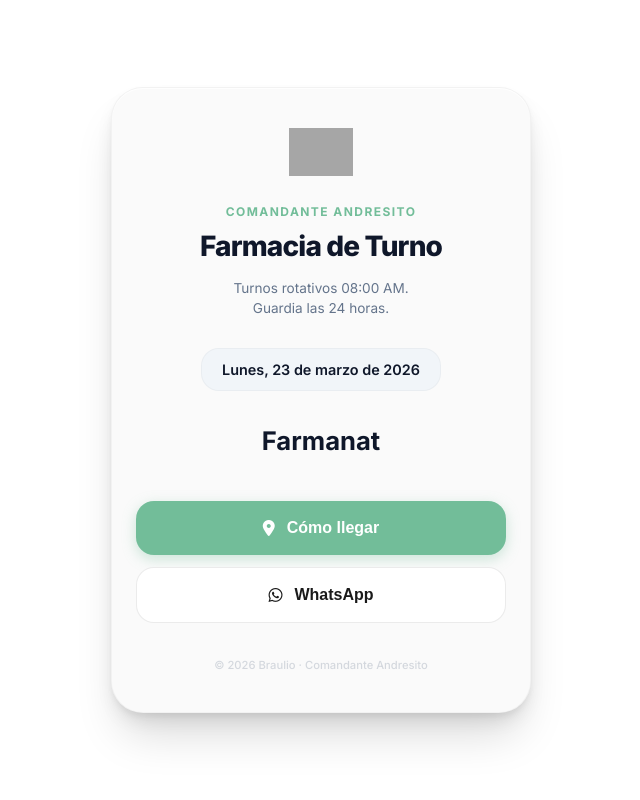
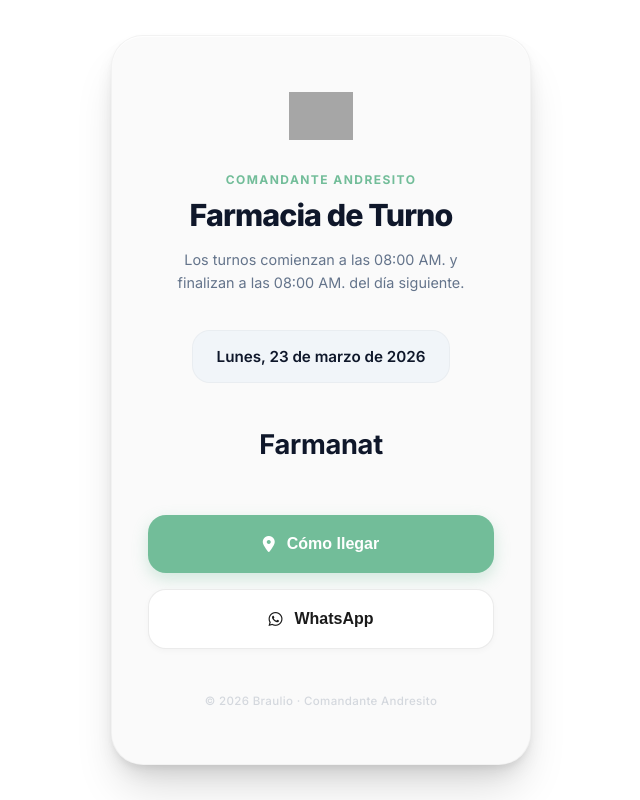
Before and after one commit to veronbraulio122-oss/Farmacias-de-turno, a plain HTML site: page index.html in a window 1280 px wide. Shown: the whole page, without its empty margins (319-959 px from the left). Drawn offline with Linux system fonts and the light colour scheme; grey boxes are pictures that could not be loaded.

Commit message:
UI:index.html

```diff
--- a/index.html
+++ b/index.html
@@ -2,20 +2,21 @@
 <html lang="es">
 <head>
     <meta charset="UTF-8">
-    <meta name="viewport" content="width=device-width, initial-scale=1.0, maximum-scale=5.0">
+    <meta name="viewport" content="width=device-width, initial-scale=1.0, maximum-scale=1.0, user-scalable=no">
     <title>Farmacia de Turno - Comandante Andresito</title>
     <link href="https://fonts.googleapis.com/css2?family=Inter:wght@400;500;600;700;800&display=swap" rel="stylesheet">
     <link rel="stylesheet" href="https://cdnjs.cloudflare.com/ajax/libs/font-awesome/6.5.0/css/all.min.css">
     <style>
         :root {
+            /* COLOR TIPO WINDOWS/TEAL MODERNO */
             --primary: #72bd99;
             --primary-hover: #5da684;
-            --bg-body: #ffffff;
-            --card-bg: #fafafa;
+            --bg-body: #ffffff; /* Fondo blanco puro para contraste */
+            --card-bg: #fafafa; /* Blanco suave para el recuadro */
             --text-main: #0f172a;
             --text-muted: #64748b;
             --border-color: rgba(0, 0, 0, 0.03);
-            --radius-lg: 32px;
+            --radius-lg: 32px; /* Un poco más curvo, más premium */
             --radius-md: 18px;
         }
 
@@ -33,16 +34,18 @@
             display: flex;
             align-items: center;
             justify-content: center;
-            padding: 15px; /* Menos padding lateral en el body */
+            padding: 24px;
             color: var(--text-main);
         }
 
         .card {
             background: var(--card-bg);
-            width: 100%; /* Ocupa todo el ancho disponible */
-            max-width: 420px; /* Pero no se estira de más en PC */
+            width: 100%;
+            max-width: 420px;
             border-radius: var(--radius-lg);
-            padding: 40px 24px; /* Padding ajustado para mobile */
+            padding: 56px 36px;
+            /* SOMBRAS PRO MULTICAPA (Layered Shadows) */
+            /* Esta es la magia para que flote: una sombra suave cerca, y una profunda lejos */
             box-shadow:
                 0 4px 6px -1px rgba(0, 0, 0, 0.05),
                 0 10px 20px -5px rgba(0, 0, 0, 0.1),
@@ -56,7 +59,7 @@
 
         .logo-municipio {
             height: 48px;
-            margin-bottom: 24px;
+            margin-bottom: 28px;
             object-fit: contain;
             opacity: 0.9;
         }
@@ -71,7 +74,7 @@
         }
 
         h1 {
-            font-size: 1.75rem; /* Un poco más chico para que no rompa en pantallas angostas */
+            font-size: 1.9rem;
             font-weight: 800;
             letter-spacing: -0.03em;
             color: var(--text-main);
@@ -80,39 +83,39 @@
         }
 
         .info {
-            font-size: 0.85rem;
-            line-height: 1.5;
+            font-size: 0.9rem;
+            line-height: 1.6;
             color: var(--text-muted);
-            margin-bottom: 30px;
+            margin-bottom: 36px;
+            padding: 0 10px;
         }
 
         .fecha {
             background-color: #f1f5f9;
             border: 1px solid rgba(0, 0, 0, 0.03);
-            padding: 12px 20px;
+            padding: 16px 24px;
             border-radius: var(--radius-md);
             font-weight: 600;
-            font-size: 0.9rem;
+            font-size: 0.95rem;
             color: var(--text-main);
-            margin-bottom: 35px;
+            margin-bottom: 45px;
             display: inline-block;
-            width: auto;
         }
 
         .logo-red {
-            height: 28px;
-            margin-bottom: 12px;
+            height: 32px;
+            margin-bottom: 16px;
             opacity: 0.7;
             object-fit: contain;
         }
 
         .nombre-farmacia {
-            font-size: 1.6rem;
+            font-size: 1.7rem;
             font-weight: 700;
             color: var(--text-main);
-            margin-bottom: 35px;
-            min-height: 40px;
-            line-height: 1.2;
+            margin-bottom: 45px;
+            min-height: 42px;
+            letter-spacing: -0.01em;
         }
 
         .btn {
@@ -120,48 +123,62 @@
             align-items: center;
             justify-content: center;
             width: 100%;
-            padding: 18px;
+            padding: 20px;
             border-radius: var(--radius-md);
             font-size: 1rem;
             font-weight: 700;
             border: none;
             cursor: pointer;
-            transition: all 0.25s ease;
+            transition: all 0.25s cubic-bezier(0.4, 0, 0.2, 1);
             gap: 12px;
-            margin-bottom: 12px;
+            margin-bottom: 16px;
+        }
+
+        .btn:active {
+            transform: scale(0.97);
         }
 
         .btn-maps {
             background-color: var(--primary);
             color: white;
-            box-shadow: 0 4px 14px rgba(114, 189, 153, 0.35);
+            /* Sombra suave para el botón también */
+            box-shadow: 0 6px 16px rgba(114, 189, 153, 0.3);
+        }
+
+        .btn-maps:hover {
+            background-color: var(--primary-hover);
+            transform: translateY(-2px); /* Pequeño salto al hover */
+            box-shadow: 0 8px 20px rgba(114, 189, 153, 0.4);
         }
 
         .btn-wpp {
             background-color: white;
             color: #1a1a1a;
             border: 1px solid rgba(0, 0, 0, 0.08);
+            box-shadow: 0 2px 6px rgba(0,0,0,0.03);
         }
 
-        /* Footer casi invisible pedido */
-        .footer {
-            margin-top: 35px;
-            font-size: 0.7rem;
-            color: var(--text-muted);
-            opacity: 0.25;
-            font-weight: 500;
+        .btn-wpp:hover {
+            background-color: #f8fafc;
+            border-color: rgba(0, 0, 0, 0.12);
         }
 
-        /* Ajustes extra para pantallas muy pequeñas (iPhone SE, etc) */
-        @media (max-width: 360px) {
-            .card { padding: 30px 20px; }
-            h1 { font-size: 1.5rem; }
-            .nombre-farmacia { font-size: 1.4rem; }
+        /* Footer casi invisible */
+        .footer {
+            margin-top: 45px;
+            font-size: 0.72rem;
+            color: var(--text-muted);
+            opacity: 0.25; /* Opacidad 0.2,5 como pediste */
+            font-weight: 500;
+            letter-spacing: 0.03em;
+            text-align: center;
         }
 
+        /* Animación de entrada con ligero "rebote" */
         @keyframes fadeInFloating {
-            0% { opacity: 0; transform: translateY(20px); }
-            100% { opacity: 1; transform: translateY(0); }
+            0% { opacity: 0; transform: translateY(30px) scale(0.98); }
+            70% { opacity: 1; transform: translateY(-5px) scale(1.00); }
+            100% { opacity: 1; transform: translateY(0) scale(1.00); }
         }
     </style>
 </head>
@@ -170,27 +187,32 @@
 <div class="card">
     <img src="img/logo-andresito.png" class="logo-municipio" alt="Logo Municipio">
 
-    <div class="localidad">Comandante Andresito</div>
+    <div class="localidad">
+        Comandante Andresito
+    </div>
 
     <h1>Farmacia de Turno</h1>
 
     <p class="info">
-        Turnos rotativos 08:00 AM.<br>
-        Guardia las 24 horas.
+        Los turnos comienzan a las 08:00 AM. y finalizan a las 08:00 AM. del día siguiente.<br>
     </p>
 
     <div id="fecha" class="fecha"></div>
 
     <img src="img/redfarmako.png" class="logo-red" alt="Red Farmako">
 
-    <div id="nombre-farmacia" class="nombre-farmacia">Cargando...</div>
+    <div id="nombre-farmacia" class="nombre-farmacia">
+        Cargando...
+    </div>
 
     <button id="btn-maps" class="btn btn-maps">
-        <i class="fa-solid fa-location-dot"></i> Cómo llegar
+        <i class="fa-solid fa-location-dot"></i>
+        Cómo llegar
     </button>
 
     <button id="btn-wpp" class="btn btn-wpp">
-        <i class="fa-brands fa-whatsapp"></i> WhatsApp
+        <i class="fa-brands fa-whatsapp"></i>
+        WhatsApp
     </button>
 
     <footer class="footer">
```
